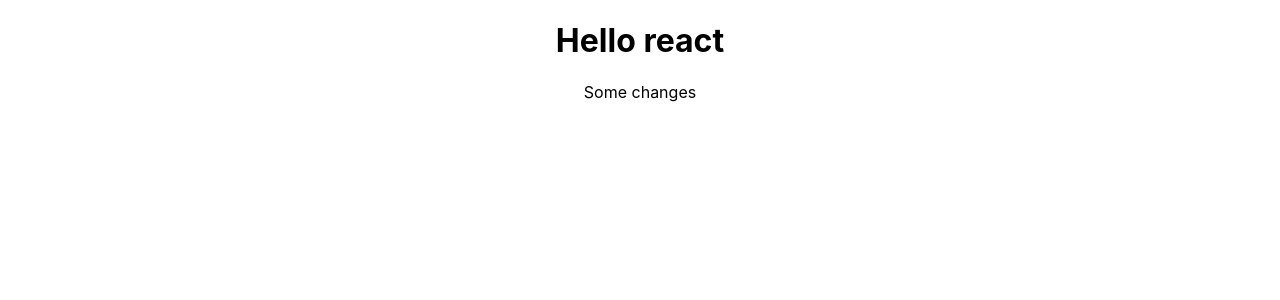
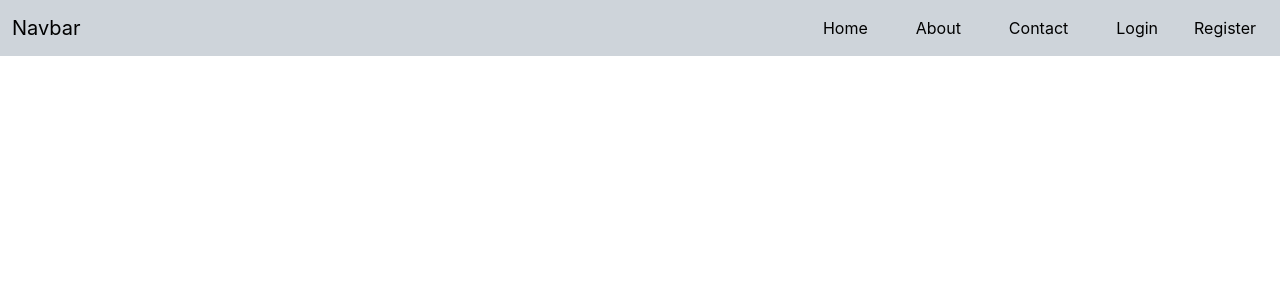
Before and after one commit to ashishp911/MERN-Application, a React (Create React App) app in the folder client/: page /login in a window 1280 px wide. Shown: the top 300 px of the page. Built offline with nearby package versions, Linux system fonts and the light colour scheme.

Commit message:
navbar created and all components created

```diff
--- a/client/public/index.html
+++ b/client/public/index.html
@@ -11,7 +11,12 @@
     />
 
     <link rel="manifest" href="%PUBLIC_URL%/manifest.json" />
-
+    <link
+      href="https://cdn.jsdelivr.net/npm/bootstrap@5.3.0-alpha1/dist/css/bootstrap.min.css"
+      rel="stylesheet"
+      integrity="sha384-GLhlTQ8iRABdZLl6O3oVMWSktQOp6b7In1Zl3/Jr59b6EGGoI1aFkw7cmDA6j6gD"
+      crossorigin="anonymous"
+    />
     <title>React App</title>
   </head>
   <body>
--- a/client/src/App.js
+++ b/client/src/App.js
@@ -1,11 +1,10 @@
 import './App.css';
-
+import Navbar from './components/Navbar';
 function App() {
   return (
-    <div className="App">
-      <h1>Hello react</h1>
-      <p>Some changes</p>
-    </div>
+    <>
+      <Navbar />
+    </>
   );
 }
 
--- /dev/null
+++ b/client/src/components/Navbar.js
@@ -0,0 +1,56 @@
+import React from "react";
+const Navbar = () => {
+  return (
+    <>
+      <nav className="navbar navbar-expand-lg bg-dark-subtle text-emphasis-dark">
+        <div className="container-fluid">
+          <a className="navbar-brand" href="#">
+            Navbar
+          </a>
+          <button
+            className="navbar-toggler"
+            type="button"
+            data-bs-toggle="collapse"
+            data-bs-target="#navbarSupportedContent"
+            aria-controls="navbarSupportedContent"
+            aria-expanded="false"
+            aria-label="Toggle navigation"
+          >
+            <span className="navbar-toggler-icon" />
+          </button>
+          <div className="collapse navbar-collapse" id="navbarSupportedContent">
+            <ul className="navbar-nav ms-auto">
+              <li className="nav-item mx-3">
+                <a className="nav-link active" aria-current="page" href="#">
+                  Home
+                </a>
+              </li>
+              <li className="nav-item mx-3">
+                <a className="nav-link active" href="#">
+                  About
+                </a>
+              </li>
+              <li className="nav-item mx-3">
+                <a className="nav-link active" href="#">
+                  Contact
+                </a>
+              </li>
+              <li className="nav-item mx-3">
+                <a className="nav-link active" href="#">
+                  Login
+                </a>
+              </li>
+              <li className="nav-item mx-1">
+                <a className="nav-link active" href="#">
+                  Register
+                </a>
+              </li>
+            </ul>
+          </div>
+        </div>
+      </nav>
+    </>
+  );
+};
+
+export default Navbar;
```
Also changed, not shown: client/src/components/Home.js (added, +11 -0 lines), client/src/components/About.js (added), client/src/components/Contact.js (added), client/src/components/Login.js (added), client/src/components/Signup.js (added).
